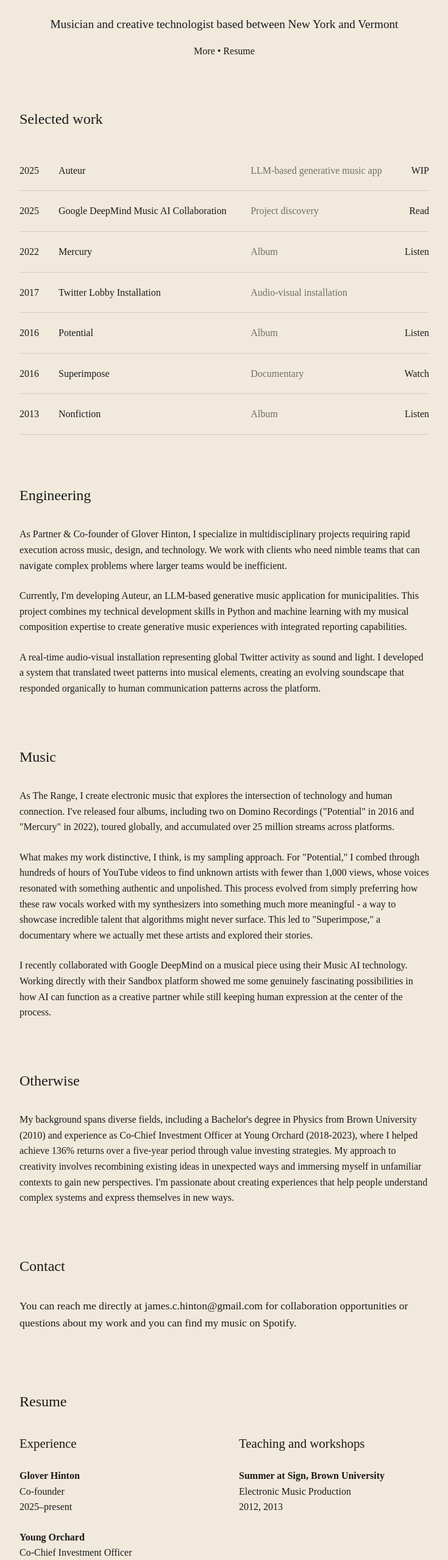
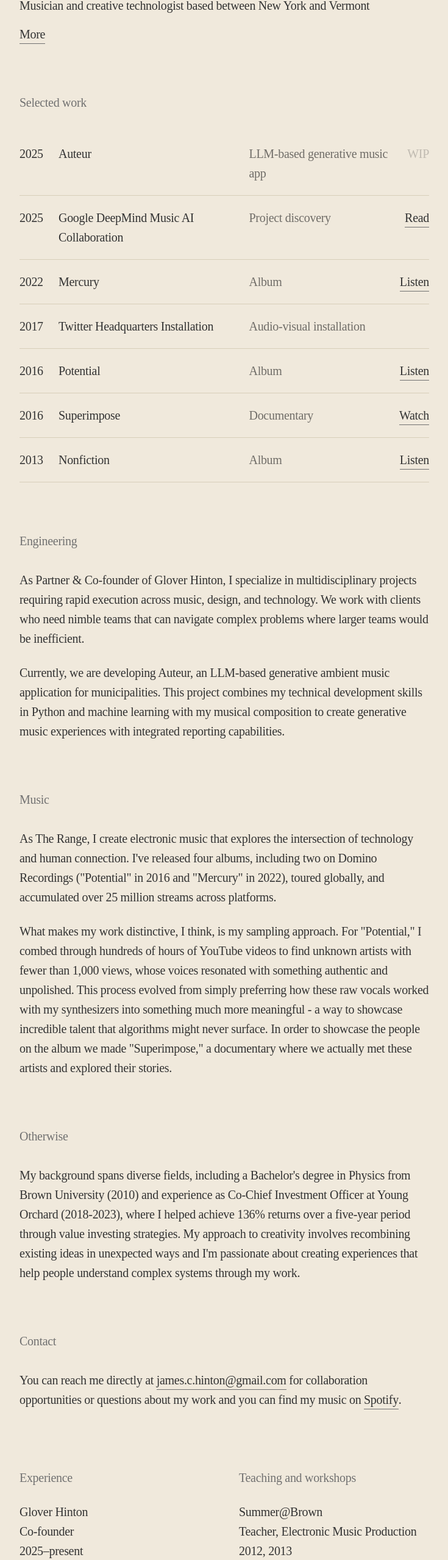
Before and after one commit to lakememory/lakememory.github.io, a plain HTML site: page index.html in a window 1280 px wide. Shown: the part 142-2700 px from the top of the page at 61% size, without its empty margins (272-1007 px from the left). Drawn offline with Linux system fonts and the light colour scheme.

Commit message:
version 0.5.0: Edits

```diff
--- a/index.html
+++ b/index.html
@@ -8,7 +8,7 @@
         :root {
             --primary-color: #1a1a1a; /* Deep matte black */
             --background-color: #f0e9dc; /* Vellum beige */
-            --text-color: #1a1a1a;
+            --text-color: #333333;
             --light-gray: #e8e0cf;
             --border-color: #d8ceb9;
         }
@@ -19,9 +19,18 @@
             box-sizing: border-box;
         }
 
+        /* Global text size overrides */
+        body, h1, h2, h3, h4, h5, h6, p, span, a, div, li, td, th, label, input,
+        button, textarea, select, option, blockquote, figcaption,
+        .projects-table td, .resume-item-title, .resume-item-subtitle,
+        .resume-item-date, .header-links {
+            font-size: 20px !important;
+        }
+
         body {
             font-family: "Times New Roman", Times, serif;
             line-height: 1.6;
+            letter-spacing: -0.3px;
             color: var(--text-color);
             background-color: var(--background-color);
             padding: 0 1.5rem;
@@ -34,27 +43,23 @@
         }
 
         header {
-            text-align: center;
+            text-align: left;
             margin-bottom: 5rem;
         }
 
         h1 {
-            font-size: 2.5rem;
             font-weight: normal;
             margin-bottom: 1.5rem;
+            color: #717171;
         }
 
         header p {
-            font-size: 1.2rem;
             line-height: 1.5;
             margin-bottom: 1rem;
             max-width: 36rem;
-            margin-left: auto;
-            margin-right: auto;
         }
 
         .header-links {
-            font-size: 1rem;
             margin-top: 1rem;
         }
 
@@ -63,15 +68,32 @@
         }
 
         h2 {
-            font-size: 1.5rem;
             font-weight: normal;
             margin-bottom: 2rem;
+            color:#717171;
+        }
+
+        h3 {
+            font-weight: normal;
+            margin-bottom: 2rem;
+            color:#717171;
         }
 
         a {
             color: var(--text-color);
             text-decoration: none;
             transition: opacity 0.3s;
+            position: relative;
+        }
+
+        a::after {
+            content: '';
+            position: absolute;
+            width: 100%;
+            height: 3%;
+            bottom: -22%;
+            left: 0;
+            background-color: #717171;
         }
 
         a:hover {
@@ -117,7 +139,6 @@
 
         /* Contact styles */
         .contact p {
-            font-size: 1.1rem;
             line-height: 1.6;
         }
 
@@ -143,7 +164,6 @@
         }
 
         .resume-block h3 {
-            font-size: 1.3rem;
             font-weight: normal;
             margin-bottom: 1.5rem;
         }
@@ -153,7 +173,7 @@
         }
 
         .resume-item-title {
-            font-weight: bold;
+            font-weight: normal;
             display: block;
         }
 
@@ -166,16 +186,13 @@
             margin-bottom: 0.5rem;
         }
 
-        .press-item {
-            margin-bottom: 0.5rem;
+        /* Press items now use resume-item class for consistency */
+
+        .wip{
+            opacity: 25%;
         }
 
-        .resume-dot {
-            position: absolute;
-            right: calc(50% - 100px);
-            margin-top: -50px;
-            font-size: 1.5rem;
-        }
+        /* Removed resume-dot styles */
 
         /* Responsive styles */
         @media (max-width: 768px) {
@@ -187,9 +204,7 @@
                 margin-bottom: 3rem;
             }
 
-            h1 {
-                font-size: 2rem;
-            }
+            /* h1 font size is controlled by global override */
 
             section {
                 margin-bottom: 3rem;
@@ -208,9 +223,7 @@
                 gap: 2rem;
             }
 
-            .resume-dot {
-                right: 25%;
-            }
+            /* Removed resume-dot responsive styles */
         }
 
         @media (max-width: 480px) {
@@ -230,7 +243,7 @@
             <h1>James Hinton</h1>
             <p>Musician and creative technologist based between New York and Vermont</p>
             <div class="header-links">
-                <a href="#otherwise">More</a> • <a href="#resume">Resume</a>
+                <a href="#engineering">More</a>
             </div>
         </header>
 
@@ -243,7 +256,7 @@
                             <td>2025</td>
                             <td>Auteur</td>
                             <td>LLM-based generative music app</td>
-                            <td><a href="#">WIP</a></td>
+                            <td><div class="wip">WIP</div></td>
                         </tr>
                         <tr>
                             <td>2025</td>
@@ -259,7 +272,7 @@
                         </tr>
                         <tr>
                             <td>2017</td>
-                            <td>Twitter Lobby Installation</td>
+                            <td>Twitter Headquarters Installation</td>
                             <td>Audio-visual installation</td>
                             <td></td>
                         </tr>
@@ -286,12 +299,11 @@
             </div>
         </section>
 
-        <section>
+        <section id="engineering">
             <h2>Engineering</h2>
             <div class="content">
                 <p>As Partner & Co-founder of Glover Hinton, I specialize in multidisciplinary projects requiring rapid execution across music, design, and technology. We work with clients who need nimble teams that can navigate complex problems where larger teams would be inefficient.</p>
-                <p>Currently, I'm developing Auteur, an LLM-based generative music application for municipalities. This project combines my technical development skills in Python and machine learning with my musical composition expertise to create generative music experiences with integrated reporting capabilities.</p>
-                <p>A real-time audio-visual installation representing global Twitter activity as sound and light. I developed a system that translated tweet patterns into musical elements, creating an evolving soundscape that responded organically to human communication patterns across the platform.</p>
+                <p>Currently, we are developing Auteur, an LLM-based generative ambient music application for municipalities. This project combines my technical development skills in Python and machine learning with my musical composition to create generative music experiences with integrated reporting capabilities.</p>
             </div>
         </section>
 
@@ -299,28 +311,26 @@
             <h2>Music</h2>
             <div class="content">
                 <p>As The Range, I create electronic music that explores the intersection of technology and human connection. I've released four albums, including two on Domino Recordings ("Potential" in 2016 and "Mercury" in 2022), toured globally, and accumulated over 25 million streams across platforms.</p>
-                <p>What makes my work distinctive, I think, is my sampling approach. For "Potential," I combed through hundreds of hours of YouTube videos to find unknown artists with fewer than 1,000 views, whose voices resonated with something authentic and unpolished. This process evolved from simply preferring how these raw vocals worked with my synthesizers into something much more meaningful - a way to showcase incredible talent that algorithms might never surface. This led to "Superimpose," a documentary where we actually met these artists and explored their stories.</p>
-                <p>I recently collaborated with Google DeepMind on a musical piece using their Music AI technology. Working directly with their Sandbox platform showed me some genuinely fascinating possibilities in how AI can function as a creative partner while still keeping human expression at the center of the process.</p>
+                <p>What makes my work distinctive, I think, is my sampling approach. For "Potential," I combed through hundreds of hours of YouTube videos to find unknown artists with fewer than 1,000 views, whose voices resonated with something authentic and unpolished. This process evolved from simply preferring how these raw vocals worked with my synthesizers into something much more meaningful - a way to showcase incredible talent that algorithms might never surface. In order to showcase the people on the album we made "Superimpose," a documentary where we actually met these artists and explored their stories.</p>
             </div>
         </section>
 
         <section id="otherwise">
             <h2>Otherwise</h2>
             <div class="content">
-                <p>My background spans diverse fields, including a Bachelor's degree in Physics from Brown University (2010) and experience as Co-Chief Investment Officer at Young Orchard (2018-2023), where I helped achieve 136% returns over a five-year period through value investing strategies. My approach to creativity involves recombining existing ideas in unexpected ways and immersing myself in unfamiliar contexts to gain new perspectives. I'm passionate about creating experiences that help people understand complex systems and express themselves in new ways.</p>
+                <p>My background spans diverse fields, including a Bachelor's degree in Physics from Brown University (2010) and experience as Co-Chief Investment Officer at Young Orchard (2018-2023), where I helped achieve 136% returns over a five-year period through value investing strategies. My approach to creativity involves recombining existing ideas in unexpected ways and I'm passionate about creating experiences that help people understand complex systems through my work. </p>
             </div>
         </section>
 
         <section class="contact">
             <h2>Contact</h2>
-            <p>You can reach me directly at james.c.hinton@gmail.com for collaboration opportunities or questions about my work and you can find my music on <a href="https://open.spotify.com/artist/5xsSdtWHooM9IL5WnDWTdD?si=d5-8oMfcSq6lE13xrOfaLg" target="_blank">Spotify</a>.</p>
+            <p>You can reach me directly at <a href="mailto:james.c.hinton@gmail.com">james.c.hinton@gmail.com</a> for collaboration opportunities or questions about my work and you can find my music on <a href="https://open.spotify.com/artist/5xsSdtWHooM9IL5WnDWTdD?si=d5-8oMfcSq6lE13xrOfaLg" target="_blank">Spotify</a>.</p>
         </section>
 
         <section id="resume" class="resume-section">
-            <h2>Resume</h2>
             <div class="resume-container">
                 <div class="resume-column">
-                    <div class="resume-block">
+                    <div id="experience" class="resume-block">
                         <h3>Experience</h3>
                         <div class="resume-item">
                             <span class="resume-item-title">Glover Hinton</span>
@@ -355,28 +365,23 @@
                     <div class="resume-block">
                         <h3>Teaching and workshops</h3>
                         <div class="resume-item">
-                            <span class="resume-item-title">Summer at Sign, Brown University</span>
-                            <span class="resume-item-subtitle">Electronic Music Production</span>
+                            <span class="resume-item-title">Summer@Brown</span>
+                            <span class="resume-item-subtitle">Teacher, Electronic Music Production</span>
                             <span class="resume-item-date">2012, 2013</span>
                         </div>
                     </div>
 
                     <div class="resume-block">
                         <h3>Awards + Press</h3>
-                        <div class="press-item">
-                            <span>Pitchfork</span>
-                        </div>
-                        <div class="press-item">
-                            <span>NYTimes</span>
-                        </div>
-                        <div class="press-item">
-                            <span>The Verge</span>
+                        <div class="resume-item">
+                            <span class="resume-item-title">Pitchfork</span>
+                            <span class="resume-item-title">NYTimes</span>
+                            <span class="resume-item-title">The Verge</span>
                         </div>
                     </div>
                 </div>
             </div>
 
-            <div class="resume-dot">•</div>
         </section>
     </div>
 </body>
```
